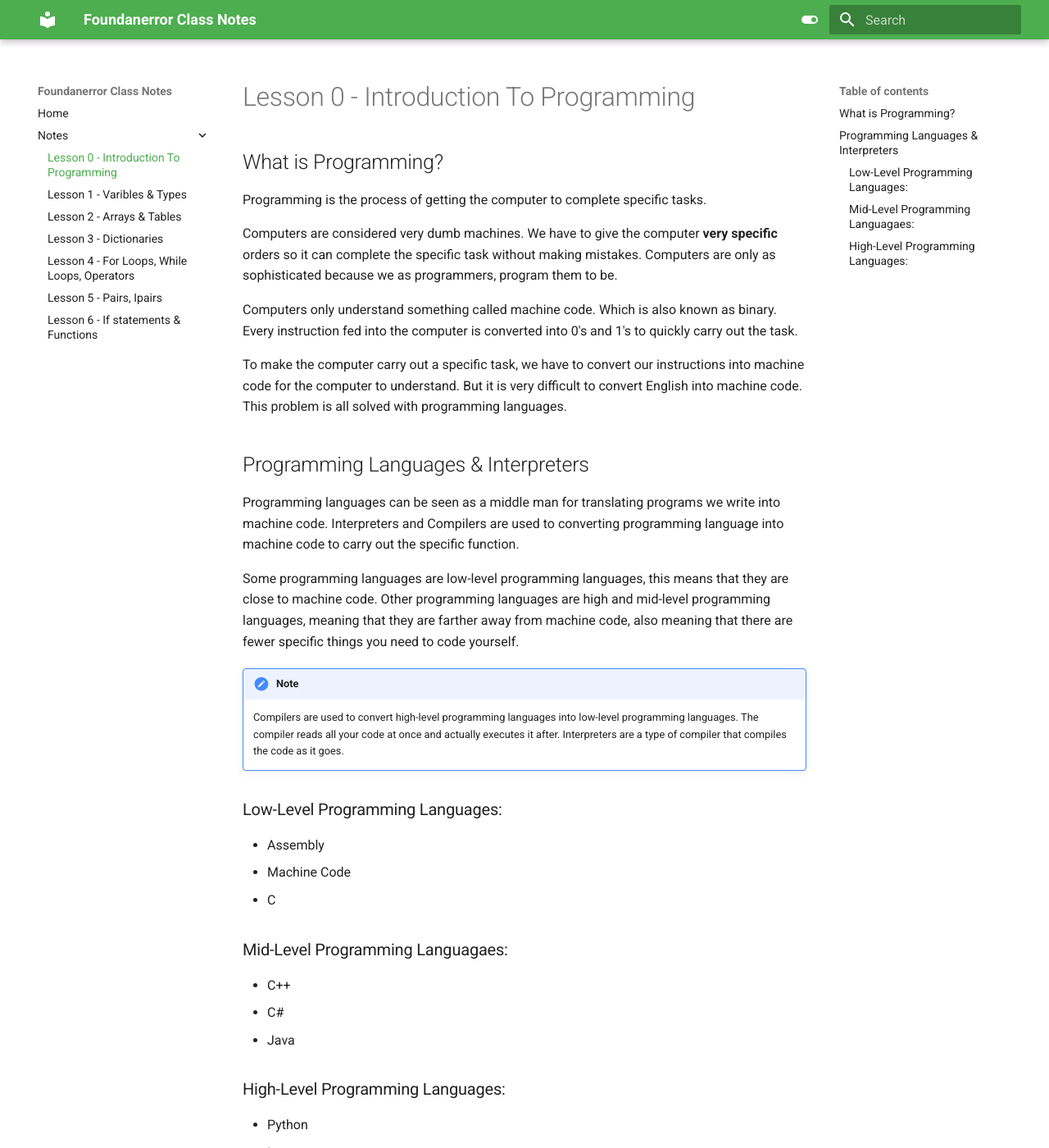
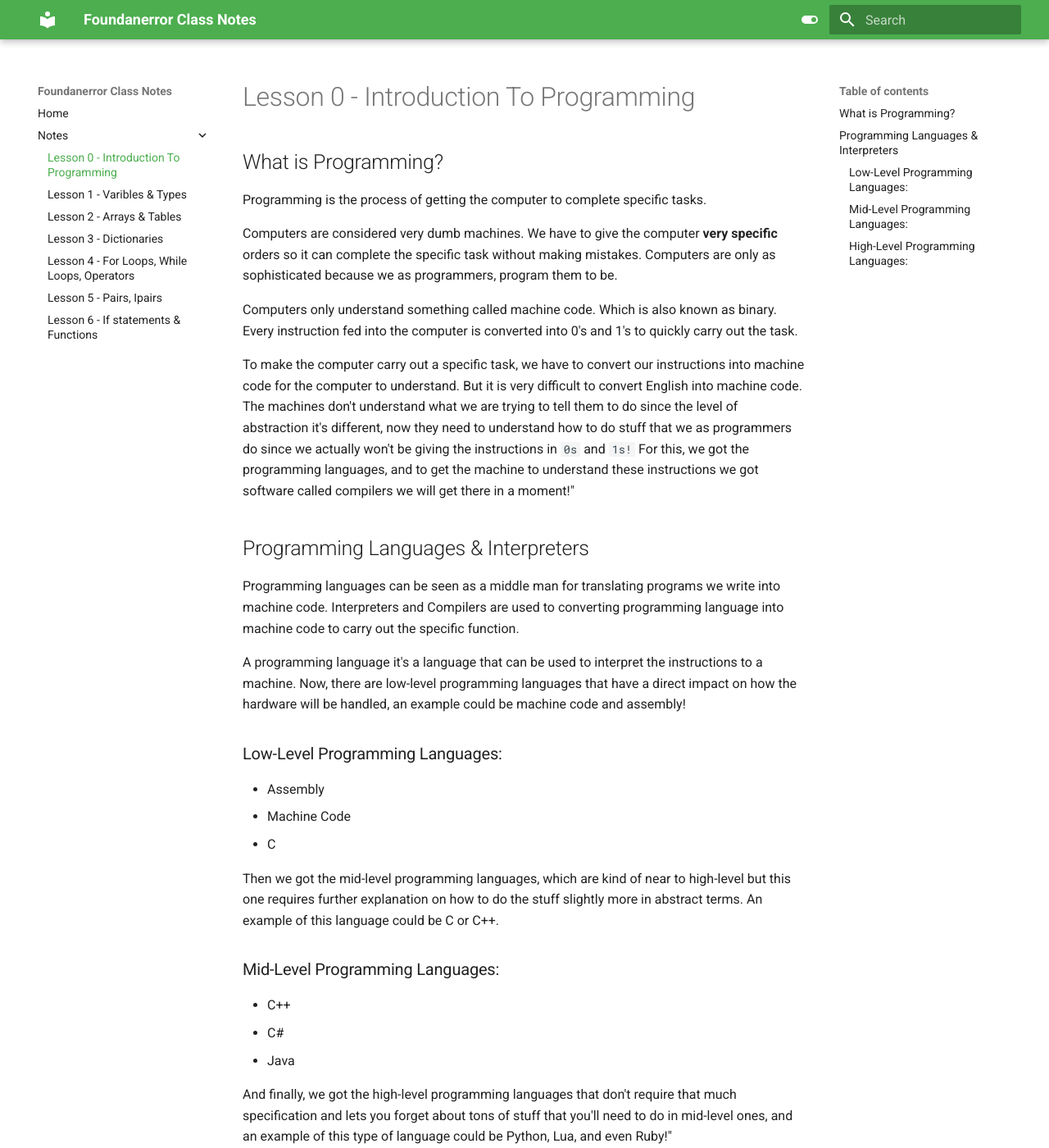
Before and after one commit to foundanerror/Foundanerror-Class-Notes, an MkDocs documentation site: the page built from docs/Notes/Lesson0.md, in a window 1280 px wide and 1400 px high. Shown: the whole window at 82% size. Built offline with MkDocs 1.6.1 and Material for MkDocs 9.7.7, drawn with Linux system fonts in a browser that asks for light colours; some of the changed text lies outside the part shown.

Commit message:
Update Lesson0.md
finally lesson updates

```diff
--- a/docs/Notes/Lesson0.md
+++ b/docs/Notes/Lesson0.md
@@ -7,19 +7,15 @@ Computers are considered very dumb machines. We have to give the computer **very
 
 Computers only understand something called machine code. Which is also known as binary. Every instruction fed into the computer is converted into 0's and 1's to quickly carry out the task.
 
-To make the computer carry out a specific task, we have to convert our instructions into machine code for the computer to understand. But it is very difficult to convert English into machine code. This problem is all solved with programming languages.
+To make the computer carry out a specific task, we have to convert our instructions into machine code for the computer to understand. But it is very difficult to convert English into machine code. The machines don't understand what we are trying to tell them to do since the level of abstraction it's different, now they need to understand how to do stuff that we as programmers do since we actually won't be giving the instructions in `0s` and `1s!` For this, we got the programming languages, and to get the machine to understand these instructions we got software called compilers we will get there in a moment!"
+
 
 ## Programming Languages & Interpreters
 
 Programming languages can be seen as a middle man for translating programs we write into machine code.
 Interpreters and Compilers are used to converting programming language into machine code to carry out the specific function.
 
-
-
-Some programming languages are low-level programming languages, this means that they are close to machine code. Other programming languages are high and mid-level programming languages, meaning that they are farther away from machine code, also meaning that there are fewer specific things you need to code yourself.
-
-!!! note
-    Compilers are used to convert high-level programming languages into low-level programming languages. The compiler reads all your code at once and actually executes it after. Interpreters are a type of compiler that compiles the code as it goes.
+A programming language it's a language that can be used to interpret the instructions to a machine. Now, there are low-level programming languages that have a direct impact on how the hardware will be handled, an example could be machine code and assembly!
 
 ### Low-Level Programming Languages:
 
@@ -27,11 +23,15 @@ Some programming languages are low-level programming languages, this means that
 + Machine Code
 + C
 
-### Mid-Level Programming Languagaes:
+Then we got the mid-level programming languages, which are kind of near to high-level but this one requires further explanation on how to do the stuff slightly more in abstract terms. An example of this language could be C or C++.
+
+### Mid-Level Programming Languages:
 
 + C++
 + C#
 + Java
+
+And finally, we got the high-level programming languages that don't require that much specification and lets you forget about tons of stuff that you'll need to do in mid-level ones, and an example of this type of language could be Python, Lua, and even Ruby!"
 
 ### High-Level Programming Languages:
 
@@ -39,3 +39,6 @@ Some programming languages are low-level programming languages, this means that
 + Lua
 + JavaScript
 + SQL
+
+!!! note
+    Compilers are used to convert high-level programming languages into low-level programming languages. The compiler reads all your code at once and executes it after. Interpreters are a type of compiler that compiles the code as it goes.
```
